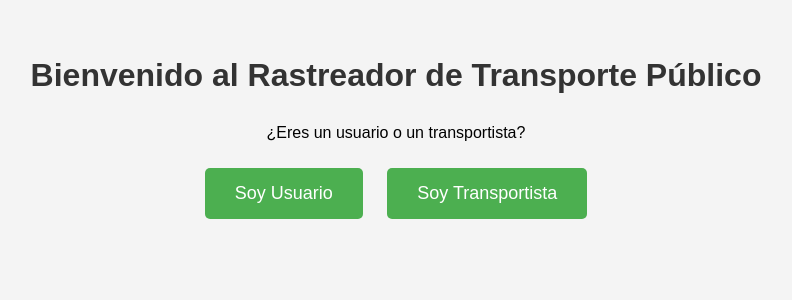
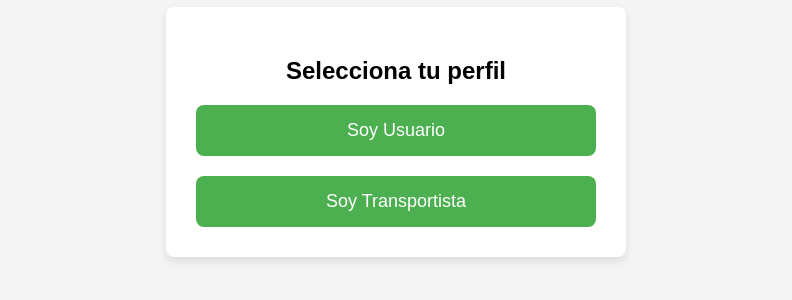
Before and after one commit to ALEJANDRO101499/ALEJANDRO101499.github.io, a plain HTML site: page index.html in a window 1280 px wide. Shown: the part 268-568 px from the top of the page, without its empty margins (244-1036 px from the left). Drawn offline with Linux system fonts and the light colour scheme.

Commit message:
Add files via upload

```diff
--- a/index.html
+++ b/index.html
@@ -3,50 +3,18 @@
 <head>
     <meta charset="UTF-8">
     <meta name="viewport" content="width=device-width, initial-scale=1.0">
-    <title>Rastreador de Transporte Público</title>
-    <style>
-        body {
-            font-family: Arial, sans-serif;
-            display: flex;
-            justify-content: center;
-            align-items: center;
-            height: 100vh;
-            margin: 0;
-            background-color: #f4f4f4;
-        }
-        .container {
-            text-align: center;
-        }
-        h1 {
-            margin-bottom: 30px;
-            color: #333;
-        }
-        .button {
-            padding: 15px 30px;
-            margin: 10px;
-            font-size: 18px;
-            cursor: pointer;
-            border: none;
-            border-radius: 5px;
-            background-color: #4CAF50;
-            color: white;
-        }
-        .button:hover {
-            background-color: #45a049;
-        }
-        .button:active {
-            background-color: #3e8e41;
-        }
-    </style>
+    <title>Seleccionar Perfil</title>
+    <link rel="stylesheet" href="styles.css">
 </head>
 <body>
     <div class="container">
-        <h1>Bienvenido al Rastreador de Transporte Público</h1>
-        <p>¿Eres un usuario o un transportista?</p>
-        <div>
-            <button class="button" onclick="window.location.href='usuario.html'">Soy Usuario</button>
-            <button class="button" onclick="window.location.href='transportista.html'">Soy Transportista</button>
+        <h2>Selecciona tu perfil</h2>
+        <div class="button-container">
+            <button class="perfil-button" onclick="seleccionarPerfil('usuario')">Soy Usuario</button>
+            <button class="perfil-button" onclick="seleccionarPerfil('transportista')">Soy Transportista</button>
         </div>
     </div>
+
+    <script src="scripts.js"></script>
 </body>
 </html>
--- a/styles.css
+++ b/styles.css
@@ -1,9 +1,51 @@
 body {
+    font-family: Arial, sans-serif;
+    background-color: #f4f4f4;
     margin: 0;
     padding: 0;
+    display: flex;
+    justify-content: center;
+    align-items: center;
+    height: 100vh;
 }
 
-#map {
-    width: 100vw;
-    height: 100vh;
+.container {
+    text-align: center;
+    background-color: #fff;
+    padding: 30px;
+    border-radius: 8px;
+    box-shadow: 0 4px 8px rgba(0, 0, 0, 0.1);
+    max-width: 400px;
+    width: 100%;
 }
+
+h2 {
+    margin-bottom: 20px;
+    font-size: 24px;
+}
+
+.button-container {
+    display: flex;
+    flex-direction: column;
+    gap: 20px;
+}
+
+.perfil-button {
+    padding: 15px;
+    font-size: 18px;
+    color: white;
+    background-color: #4CAF50;
+    border: none;
+    border-radius: 8px;
+    cursor: pointer;
+    transition: background-color 0.3s;
+    width: 100%;
+}
+
+.perfil-button:hover {
+    background-color: #45a049;
+}
+
+.perfil-button:active {
+    background-color: #388e3c;
+}
```
Also changed, not shown: transportista.html (+5 -48 lines), 2 other files.
